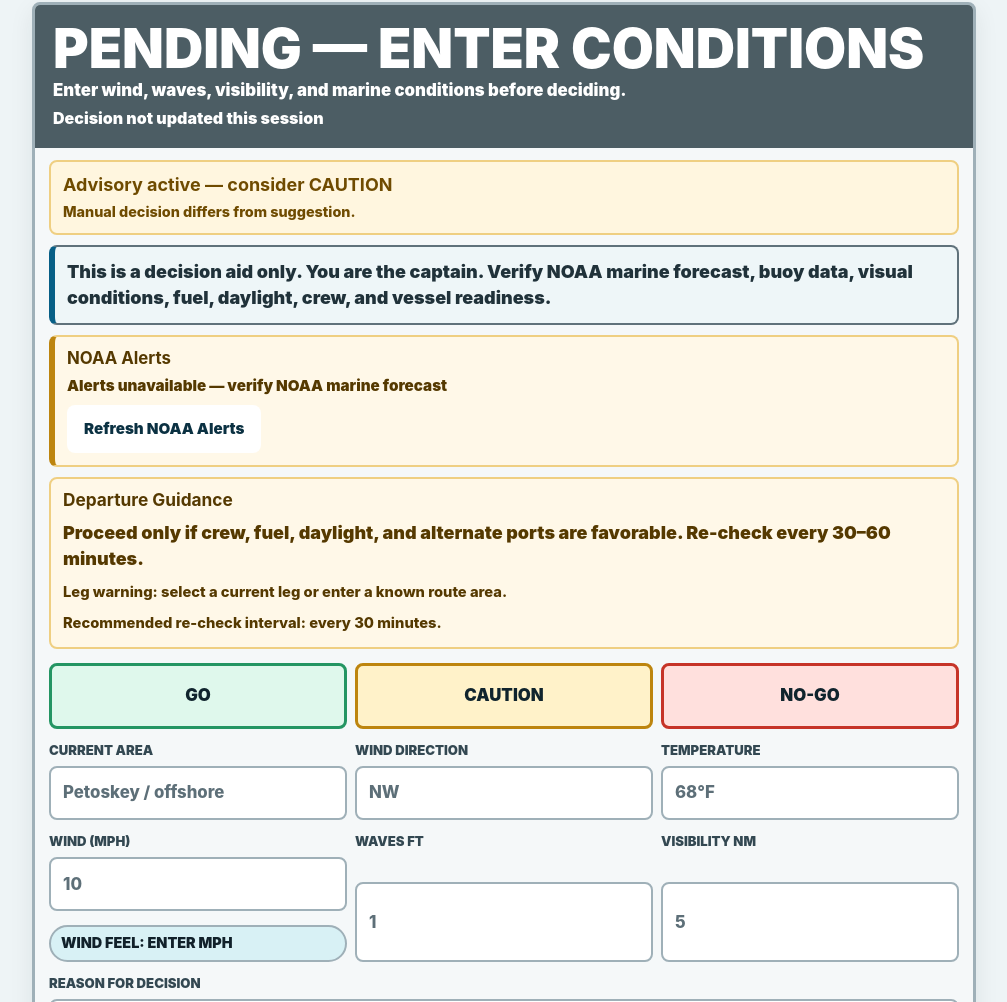
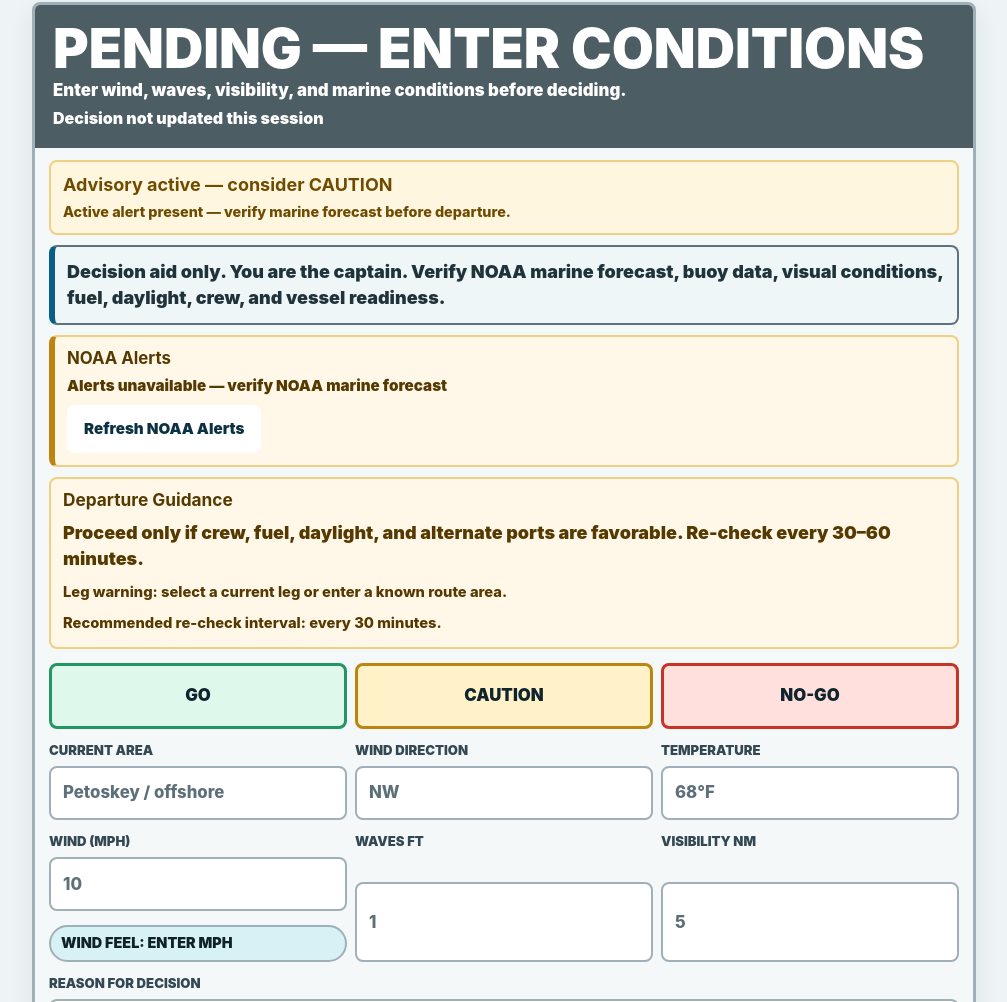
Before and after one commit to cartern2/helm-dashboard, a plain HTML site: page index.html in a window 1280 px wide. Shown: the part 1554-2556 px from the top of the page, without its empty margins (136-1143 px from the left). Drawn offline with Linux system fonts and the light colour scheme; no server answers.

Commit message:
add captain conflict warnings

```diff
--- a/index.html
+++ b/index.html
@@ -1995,7 +1995,7 @@
           <span id="suggestedDecisionNote">Manual decision remains in control.</span>
         </div>
 
-        <div class="captain-responsibility">This is a decision aid only. You are the captain. Verify NOAA marine forecast, buoy data, visual conditions, fuel, daylight, crew, and vessel readiness.</div>
+        <div class="captain-responsibility">Decision aid only. You are the captain. Verify NOAA marine forecast, buoy data, visual conditions, fuel, daylight, crew, and vessel readiness.</div>
 
         <article class="alerts-banner" id="alertsBanner" data-alert-level="none" aria-labelledby="alerts-title">
           <h3 id="alerts-title">NOAA Alerts</h3>
@@ -3062,12 +3062,14 @@
 
       function updateManualConflictWarning(suggestion) {
         var manual = currentManualDecision();
-        var hasConflict = manual !== "none" && suggestion !== "none" && manual !== suggestion;
+        var rank = { none: 0, red: 1, yellow: 2, green: 3 };
+        var isMoreOptimistic = manual !== "none" && suggestion !== "none" && rank[manual] > rank[suggestion];
         var alertConflict = (activeNoaaAlertLevel === "red" && manual !== "none" && manual !== "red") || (activeNoaaAlertLevel === "yellow" && manual === "green");
-
-        manualConflictWarning.textContent = hasConflict || alertConflict ? "Manual decision differs from suggested conditions. Re-check before proceeding." : "";
-        manualConflictWarning.classList.toggle("visible", Boolean(hasConflict || alertConflict));
-        manualConflictWarning.classList.toggle("critical", Boolean(activeNoaaAlertLevel === "red" && manual === "green"));
+        var visible = isMoreOptimistic || alertConflict;
+
+        manualConflictWarning.textContent = visible ? "Manual decision is more optimistic than current conditions suggest. Re-check before proceeding." : "";
+        manualConflictWarning.classList.toggle("visible", visible);
+        manualConflictWarning.classList.toggle("critical", Boolean(visible && ((activeNoaaAlertLevel === "red" && manual !== "none" && manual !== "red") || manual === "green")));
       }
 
       function updateDepartureGuidance() {
@@ -3214,8 +3216,16 @@
 
         if (activeNoaaAlertLevel === "red") {
           suggestedDecisionLabel.textContent = "Warning active — consider NO-GO";
-        } else if (activeNoaaAlertLevel === "yellow" && suggestion === "yellow") {
-          suggestedDecisionLabel.textContent = "Advisory active — consider CAUTION";
+          suggestedDecisionNote.textContent = "Active alert present — verify marine forecast before departure.";
+          updateManualConflictWarning(suggestion);
+          updateDepartureGuidance();
+          return;
+        } else if (activeNoaaAlertLevel === "yellow") {
+          suggestedDecisionLabel.textContent = suggestion === "red" ? "Suggested: NO-GO" : "Advisory active — consider CAUTION";
+          suggestedDecisionNote.textContent = "Active alert present — verify marine forecast before departure.";
+          updateManualConflictWarning(suggestion);
+          updateDepartureGuidance();
+          return;
         } else {
           suggestedDecisionLabel.textContent = "Suggested: " + labels[suggestion];
         }
```
